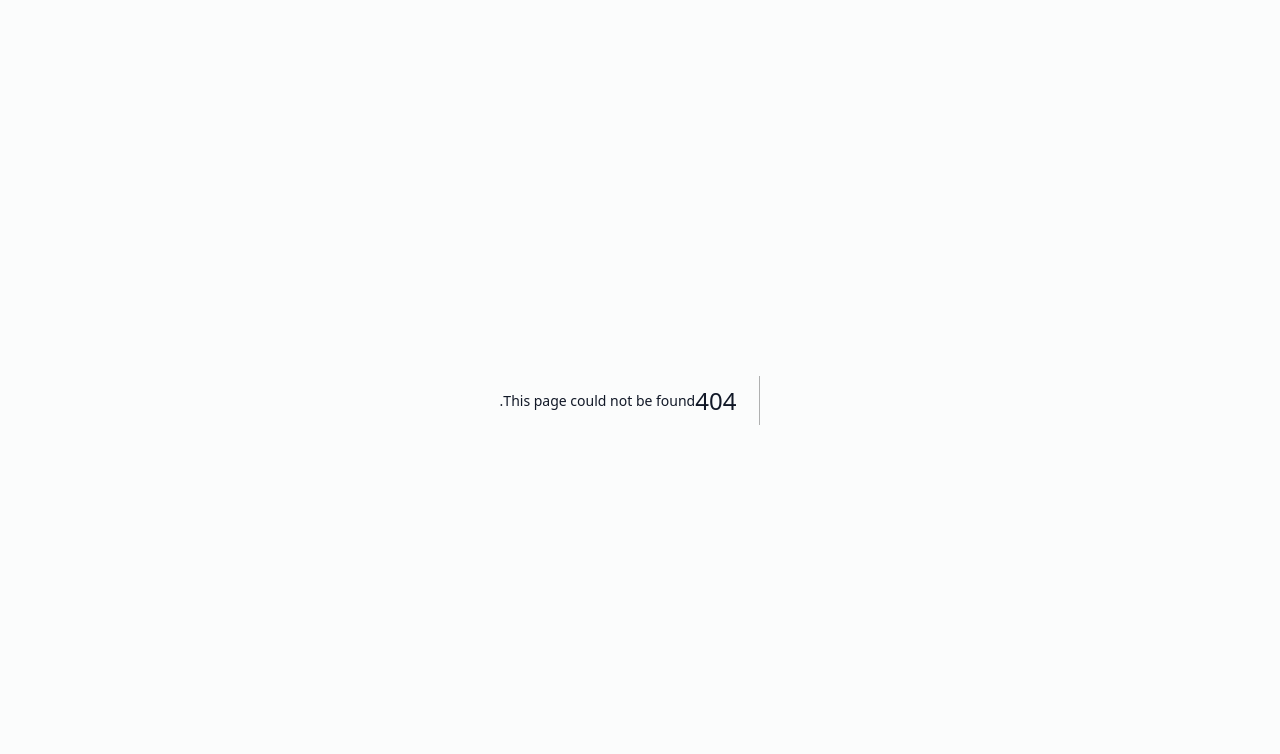
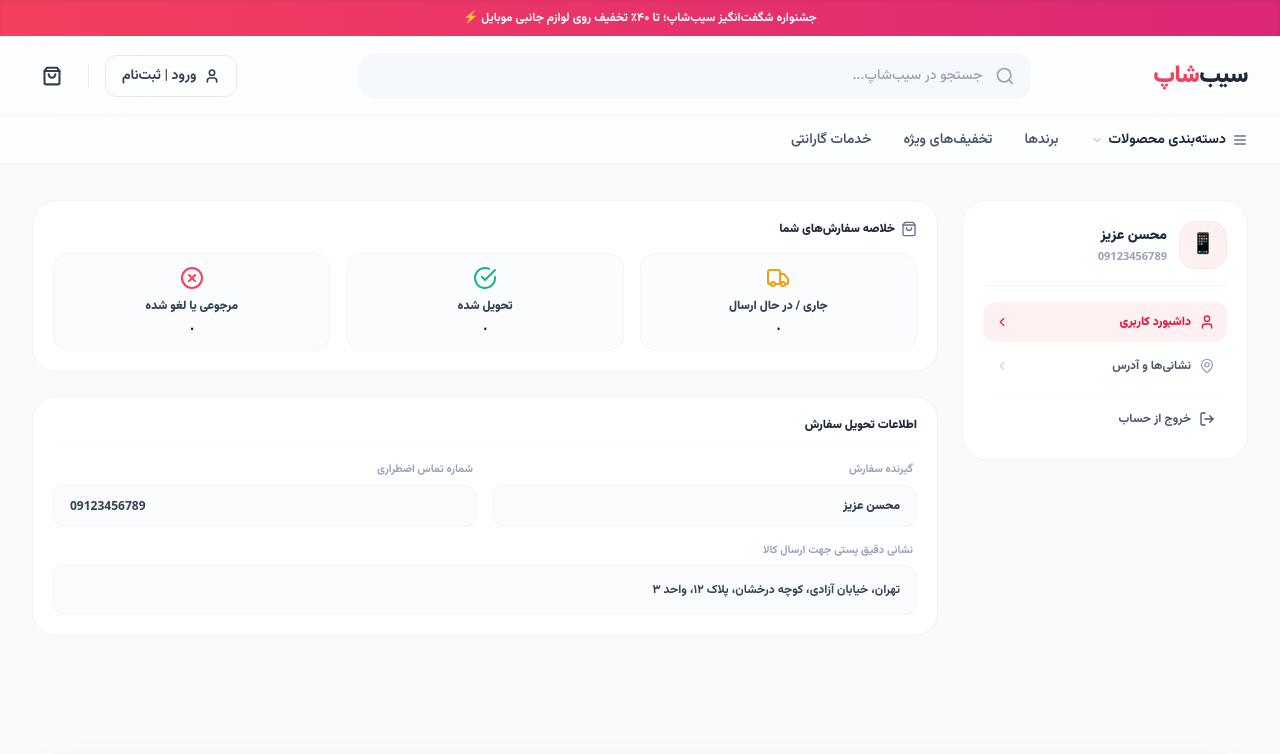
Before and after one commit to mohsenalz77/mini-shop-v2, a Next.js app: page /profile in a window 1280 px wide. Before the commit this address had no page. Shown: the top 754 px of the page. Built offline with nearby package versions, Linux system fonts and the light colour scheme.

Commit message:
Create page.js

```diff
--- /dev/null
+++ b/src/app/profile/page.js
@@ -0,0 +1,133 @@
+"use client";
+
+import React, { useState } from 'react';
+import Header from '../../components/Header';
+import Footer from '../../components/Footer';
+import { User, MapPin, ShoppingBag, Truck, CheckCircle, XCircle, CreditCard, LogOut, ChevronLeft } from 'lucide-react';
+
+export default function ProfilePage() {
+  // دیتای فرضی کاربر که بعداً از استراپی یا اورث خوانده می‌شود
+  const [user, setUser] = useState({
+    name: "محسن عزیز",
+    phone: "09123456789",
+    address: "تهران، خیابان آزادی، کوچه درخشان، پلاک ۱۲، واحد ۳",
+    postalCode: "1234567890"
+  });
+
+  return (
+    <div className="min-h-screen bg-slate-50 text-slate-900 direction-rtl antialiased flex flex-col justify-between">
+      <Header />
+
+      {/* 🏪 بدنه اصلی پروفایل (هماهنگ با عرض کادرهای هیرو و فروشگاه) */}
+      <main className="w-full max-w-[1450px] mx-auto px-4 md:px-8 py-6 md:py-10 flex-1">
+        <div className="grid grid-cols-1 lg:grid-cols-12 gap-6 items-start">
+
+          {/* 🔹 منوی سمت راست پروفایل (سایدبار دسکتاپ / منوی بالایی موبایل) */}
+          <aside className="lg:col-span-3 bg-white border border-slate-100 rounded-3xl p-5 shadow-3xs text-right">
+            <div className="flex items-center gap-3 pb-4 border-b border-slate-100 mb-4">
+              <div className="w-12 h-12 bg-rose-50 rounded-2xl flex items-center justify-center text-rose-500 font-black text-xl border border-rose-100">
+                📱
+              </div>
+              <div>
+                <h3 className="text-sm font-black text-slate-800">{user.name}</h3>
+                <p className="text-[11px] text-slate-400 font-sans font-bold mt-0.5">{user.phone}</p>
+              </div>
+            </div>
+
+            {/* گزینه‌های منو */}
+            <nav className="flex flex-col gap-1">
+              <button className="w-full flex items-center justify-between px-3 py-3 rounded-xl bg-rose-50 text-rose-600 font-black text-xs transition">
+                <div className="flex items-center gap-2">
+                  <User className="w-4 h-4" />
+                  <span>داشبورد کاربری</span>
+                </div>
+                <ChevronLeft className="w-3.5 h-3.5" />
+              </button>
+
+              <button className="w-full flex items-center justify-between px-3 py-3 rounded-xl text-slate-600 hover:bg-slate-50 font-bold text-xs transition">
+                <div className="flex items-center gap-2">
+                  <MapPin className="w-4 h-4 text-slate-400" />
+                  <span>نشانی‌ها و آدرس</span>
+                </div>
+                <ChevronLeft className="w-3.5 h-3.5 text-slate-300" />
+              </button>
+
+              <button className="w-full flex items-center justify-between px-3 py-3 rounded-xl text-slate-600 hover:bg-slate-50 font-bold text-xs transition border-t border-slate-50 mt-2 text-rose-500">
+                <div className="flex items-center gap-2">
+                  <LogOut className="w-4 h-4" />
+                  <span>خروج از حساب</span>
+                </div>
+              </button>
+            </nav>
+          </aside>
+
+          {/* 🔹 محتوای سمت چپ پروفایل */}
+          <div className="lg:col-span-9 w-full flex flex-col gap-6">
+
+            {/* باکس وضعیت سفارش‌ها (دیجی‌کالایی) */}
+            <section className="bg-white border border-slate-100 rounded-3xl p-5 shadow-3xs text-right">
+              <h4 className="text-xs font-black text-slate-800 mb-4 flex items-center gap-1.5">
+                <ShoppingBag className="w-4 h-4 text-slate-500" />
+                <span>خلاصه سفارش‌های شما</span>
+              </h4>
+
+              <div className="grid grid-cols-3 gap-2 md:gap-4">
+                <div className="bg-slate-50/60 border border-slate-100 p-3 rounded-2xl flex flex-col items-center justify-center text-center">
+                  <Truck className="w-5 h-5 md:w-6 md:h-6 text-amber-500" />
+                  <span className="text-[10px] md:text-xs font-black text-slate-700 mt-2">جاری / در حال ارسال</span>
+                  <span className="text-xs md:text-sm font-sans font-black text-slate-900 mt-1">۰</span>
+                </div>
+
+                <div className="bg-slate-50/60 border border-slate-100 p-3 rounded-2xl flex flex-col items-center justify-center text-center">
+                  <CheckCircle className="w-5 h-5 md:w-6 md:h-6 text-emerald-500" />
+                  <span className="text-[10px] md:text-xs font-black text-slate-700 mt-2">تحویل شده</span>
+                  <span className="text-xs md:text-sm font-sans font-black text-slate-900 mt-1">۰</span>
+                </div>
+
+                <div className="bg-slate-50/60 border border-slate-100 p-3 rounded-2xl flex flex-col items-center justify-center text-center">
+                  <XCircle className="w-5 h-5 md:w-6 md:h-6 text-rose-500" />
+                  <span className="text-[10px] md:text-xs font-black text-slate-700 mt-2">مرجوعی یا لغو شده</span>
+                  <span className="text-xs md:text-sm font-sans font-black text-slate-900 mt-1">۰</span>
+                </div>
+              </div>
+            </section>
+
+            {/* باکس اطلاعات حساب و نشانی ارسال */}
+            <section className="bg-white border border-slate-100 rounded-3xl p-5 shadow-3xs text-right">
+              <h4 className="text-xs font-black text-slate-800 mb-4 border-b border-slate-50 pb-3">
+                اطلاعات تحویل سفارش
+              </h4>
+
+              <div className="grid grid-cols-1 md:grid-cols-2 gap-4">
+                <div className="flex flex-col gap-1.5">
+                  <span className="text-[11px] font-bold text-slate-400 mr-1">گیرنده سفارش</span>
+                  <div className="bg-slate-50/80 px-4 py-3 rounded-xl border border-slate-100 text-xs font-black text-slate-700">
+                    {user.name}
+                  </div>
+                </div>
+
+                <div className="flex flex-col gap-1.5">
+                  <span className="text-[11px] font-bold text-slate-400 mr-1">شماره تماس اضطراری</span>
+                  <div className="bg-slate-50/80 px-4 py-3 rounded-xl border border-slate-100 text-xs font-bold font-sans text-slate-700 text-left direction-ltr">
+                    {user.phone}
+                  </div>
+                </div>
+
+                <div className="md:col-span-2 flex flex-col gap-1.5">
+                  <span className="text-[11px] font-bold text-slate-400 mr-1">نشانی دقیق پستی جهت ارسال کالا</span>
+                  <div className="bg-slate-50/80 px-4 py-3 rounded-xl border border-slate-100 text-xs font-bold text-slate-700 leading-6">
+                    {user.address}
+                  </div>
+                </div>
+              </div>
+            </section>
+
+          </div>
+
+        </div>
+      </main>
+
+      <Footer />
+    </div>
+  );
+}
```
